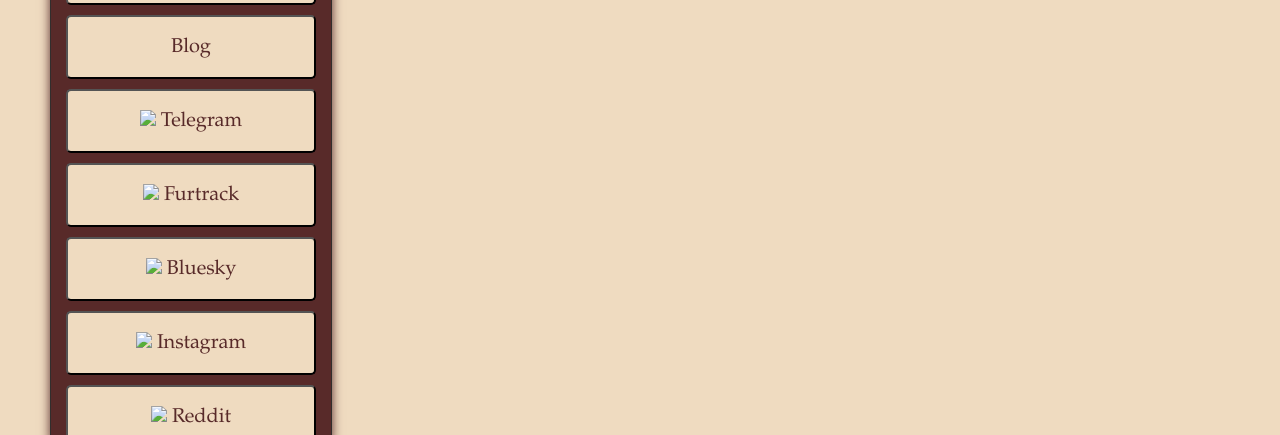
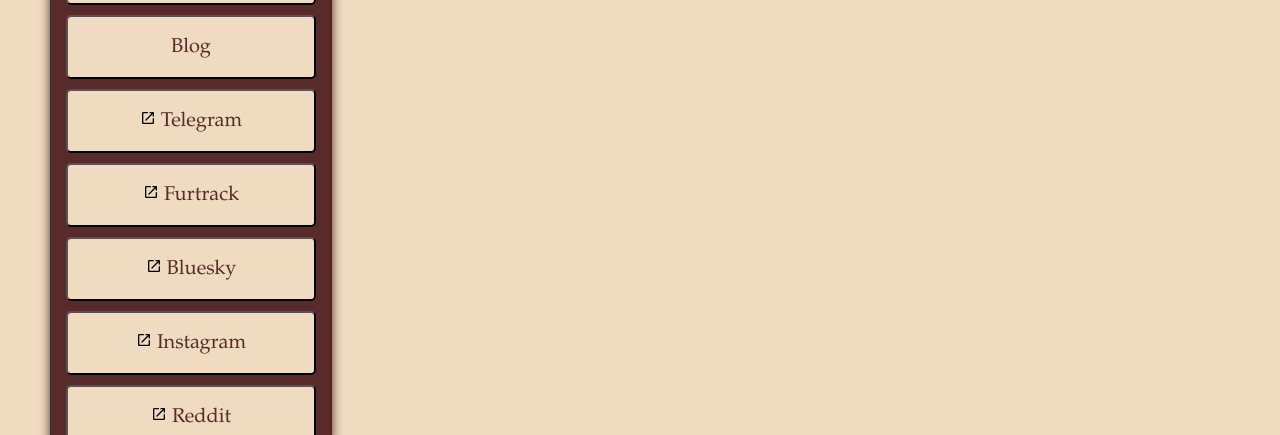
Before and after one commit to Whyttin/whyttin.github.io, a Jekyll site: the page built from _posts/2026-05-07-FWA.md, in a window 1280 px wide. Shown: the part 465-900 px from the top of the page. Built offline with Jekyll 4.4.1, drawn with Linux system fonts in a browser that asks for light colours.

Commit message:
2026.07.08 - Upd 3 (QOL)
Just some more bug squashing when it comes to real world testing.

```diff
--- a/_data/navigation.yaml
+++ b/_data/navigation.yaml
@@ -2,13 +2,13 @@
   link: /
 - name: Blog
   link: /blog.html
-- name: <img src="./assets/svg/icons8-external-link.svg">  Telegram
+- name: <img src="/assets/svg/icons8-external-link.svg">  Telegram
   link: https://t.me/WhyttinFo
-- name: <img src="./assets/svg/icons8-external-link.svg"> Furtrack
+- name: <img src="/assets/svg/icons8-external-link.svg"> Furtrack
   link: https://www.furtrack.com/user/Whyttin/photography
-- name: <img src="./assets/svg/icons8-external-link.svg">  Bluesky
+- name: <img src="/assets/svg/icons8-external-link.svg">  Bluesky
   link: https://bsky.app/profile/whyttin.bsky.social
-- name: <img src="./assets/svg/icons8-external-link.svg">  Instagram
+- name: <img src="/assets/svg/icons8-external-link.svg">  Instagram
   link: https://www.instagram.com/itswhyt
-- name: <img src="./assets/svg/icons8-external-link.svg">  Reddit
+- name: <img src="/assets/svg/icons8-external-link.svg">  Reddit
   link: https://www.reddit.com/u/Whyttin
```
Also changed, not shown: index.html (+3 -4 lines).
